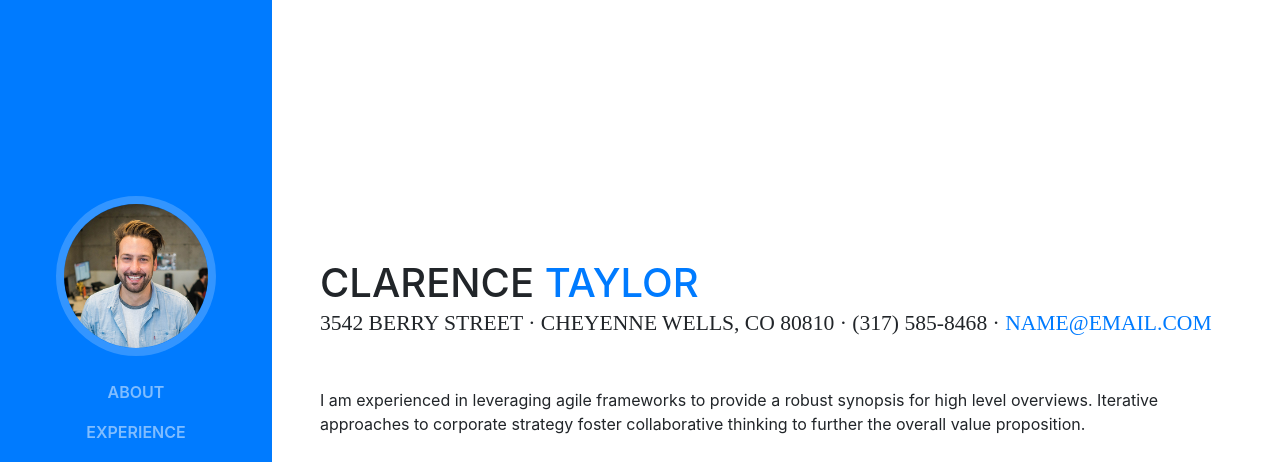
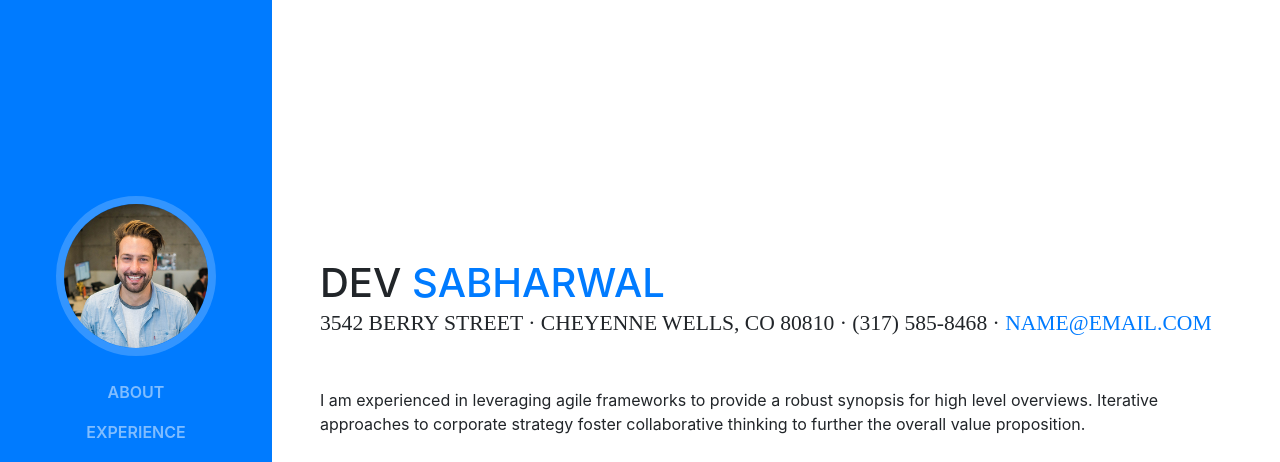
Before and after one commit to DevSabharwal/devsabharwal.com, a website with bundled scripts: page index.html in a window 1280 px wide. Shown: the top 462 px of the page. Built offline with nearby package versions, Linux system fonts and the light colour scheme; a web font is replaced by a local one.

Commit message:
small fixes

```diff
--- a/index.html
+++ b/index.html
@@ -65,8 +65,8 @@
 
       <section class="resume-section p-3 p-lg-5 d-flex d-column" id="about">
         <div class="my-auto">
-          <h1 class="mb-0">Clarence
-            <span class="text-primary">Taylor</span>
+          <h1 class="mb-0">Dev
+            <span class="text-primary">Sabharwal</span>
           </h1>
           <div class="subheading mb-5">3542 Berry Street · Cheyenne Wells, CO 80810 · (317) 585-8468 ·
             <a href="mailto:name@email.com">name@email.com</a>
```
Also changed, not shown: 1 other file.
